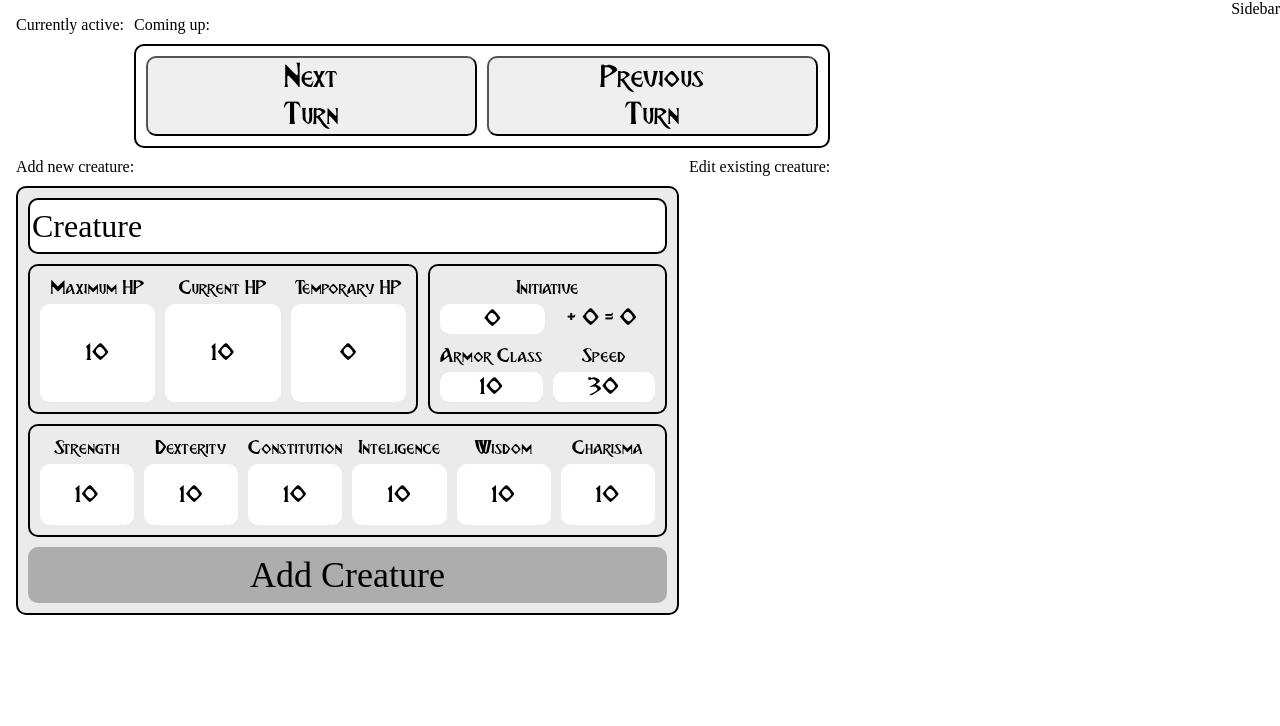
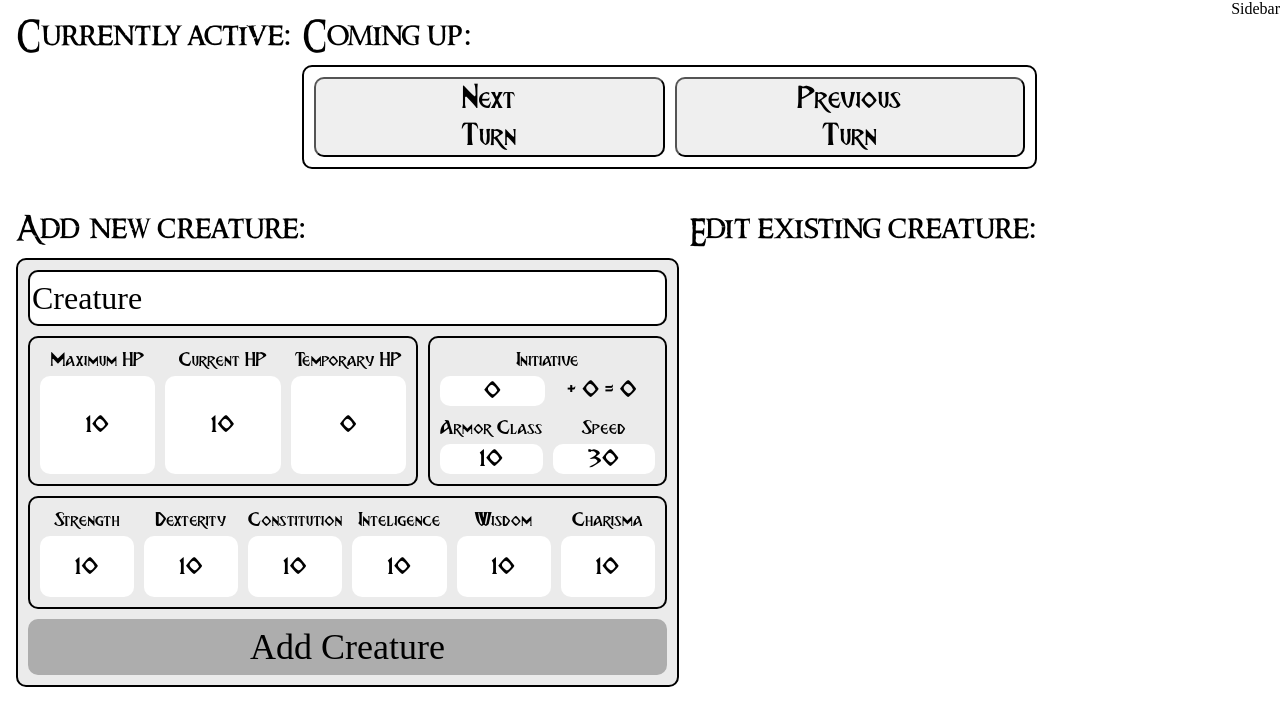
Before and after one commit to PineappleOverTheSea/turn-tracker, a React app: page / in a window 1280 px wide. Shown: the top 726 px of the page. Built offline with nearby package versions, Linux system fonts and the light colour scheme.

Commit message:
Aptvarkytas išdėstymas ir stiliai

```diff
--- a/src/components/AddCreature.tsx
+++ b/src/components/AddCreature.tsx
@@ -56,12 +56,14 @@ const AddCreatureModal = () => {
 
     return (
         <div className="add-creature">
-            <div className="add-creature-name">
+            <div className="title-add-creature">Add new creature:</div>
+            <div className="panel-add-creature">
+                <div className="panel-add-creature-name">
                     <div className="stat">
                         <input type="text" name="creature-name" id="creature-name" value={newCreature.name} onChange={e => onSetStringValue(CREATURE_ACTIONS.SET_NAME, e)} />
                     </div>
                 </div>
-            <ul className="add-creature-health">
+                <ul className="panel-add-creature-health">
                     <li className="stat">
                         <label htmlFor="">Maximum HP</label>
                         <input type="number" name="hit-point-maximum" id="hp-max" value={newCreature.health.hitPointsMax} min={1} max={9999} onChange={e => onSetHpMaximum(e)} />
@@ -76,7 +78,7 @@ const AddCreatureModal = () => {
                         <input type="number" name="hit-points-temporary" id="hp-temp" value={newCreature.health.hitPointsTemp} min={0} max={9999} onChange={e => onSetNumberValue(CREATURE_ACTIONS.SET_HP_TEMP, e)} />
                     </li>
                 </ul>
-            <ul className="add-creature-cmbt-stats">
+                <ul className="panel-add-creature-cmbt-stats">
                     <li className="stat">
                         <label htmlFor="">Initiative</label>
                         <input type="number" name="initative" id="init" value={newCreature.combatStats.initiative} min={-9999} max={9999} onChange={e => onSetNumberValue(CREATURE_ACTIONS.SET_INIT, e)} />
@@ -91,7 +93,7 @@ const AddCreatureModal = () => {
                         <input type="number" name="speed" id="spd" value={newCreature.combatStats.speed} min={0} step={5} max={9999} onChange={e => onSetNumberValue(CREATURE_ACTIONS.SET_SPD, e)}/>
                     </li>
                 </ul>
-            <ul className="add-creature-stats">
+                <ul className="panel-add-creature-stats">
                     <li className="stat">
                         <label htmlFor="">Strength</label>
                         <input type="number" name="strength" id="str" value={newCreature.stats.strength} min={1} max={30} onChange={e => onSetNumberValue(CREATURE_ACTIONS.SET_STR, e)} />
@@ -119,7 +121,7 @@ const AddCreatureModal = () => {
                 </ul>
                 <button onClick={addCreature}>Add Creature</button>
             </div>
-
+        </div>
     )
 }
 
--- a/src/components/App.tsx
+++ b/src/components/App.tsx
@@ -13,9 +13,7 @@ const App = () => {
             <TrackedCreaturesProvider>
                 <main>
                     <TurnTimeline />
-                    <div className="title-add-creature">Add new creature:</div>
                     <AddCreature />
-                    <div className="title-edit-creature">Edit existing creature:</div>
                     <EditCreature />
                 </main>
                 <Sidebar />
--- a/src/components/EditCreature.tsx
+++ b/src/components/EditCreature.tsx
@@ -9,6 +9,7 @@ const EditCreature = () =>{
 
     return(
         <div className="edit-creature">
+            <div className="title-edit-creature">Edit existing creature:</div>
             {trackedCreatures.length ? <Creature
                 key={creature.id}
                 id={creature.id}
--- a/src/styles/_addCreature.scss
+++ b/src/styles/_addCreature.scss
@@ -1,4 +1,11 @@
 .add-creature{
+    display: grid;
+    gap: var(--gap-medium);
+    .title-add-creature{
+        font-size: 2rem;
+        font-family: "Ringbearer";
+    }
+    .panel-add-creature{
         width: max-content;
         padding: 10px;
         border: 2px solid black;
@@ -90,3 +97,4 @@
             border-radius: var(--round-corners);
         }
     }
+}
--- a/src/styles/_creature.scss
+++ b/src/styles/_creature.scss
@@ -1,5 +1,6 @@
 .creature{
     max-width: max-content;
+    height: fit-content;
     padding: 10px;
     border-radius: 15px;
     border: 3px solid blue;
--- /dev/null
+++ b/src/styles/_editCreature.scss
@@ -0,0 +1,10 @@
+.edit-creature{
+    display: grid;
+    grid-template-rows: auto 1fr;
+    gap: var(--gap-medium);
+    .title-edit-creature{
+        font-size: 2rem;
+        font-family: "Ringbearer";
+    }
+
+}
--- a/src/styles/_main.scss
+++ b/src/styles/_main.scss
@@ -3,14 +3,8 @@ main{
     padding: 1rem;
     display: grid;
     grid-template-columns: 1fr auto;
-    gap: var(--gap-medium);
+    gap: 40px var(--gap-medium);
     .turn-timeline{
         grid-column: 1 / -1;
     }
-    .add-creature{
-        grid-row: 3;
-    }
-    .edit-creature{
-        grid-row: 3;
-    }
 }
--- a/src/styles/_turnTimeline.scss
+++ b/src/styles/_turnTimeline.scss
@@ -4,9 +4,13 @@
     grid-auto-rows: auto auto 1fr;
     gap: var(--gap-medium);
     .title-active-creature{
+        font-family: "Ringbearer";
+        font-size: 2rem;
         grid-row: 1;
     }
     .title-timeline{
+        font-family: "Ringbearer";
+        font-size: 2rem;
         grid-row: 1;
     }
     .creature{
--- a/src/styles/index.scss
+++ b/src/styles/index.scss
@@ -5,6 +5,7 @@
 @use "_main";
 @use "_statTable";
 @use "_addCreature";
+@use "_editCreature";
 @use "_creature";
 @use "_healthCounter";
 @use "_combatStatTable";
```
Lines whose indentation alone changed are shown as unchanged.
